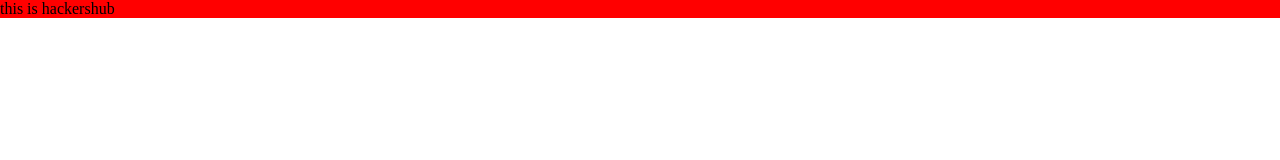
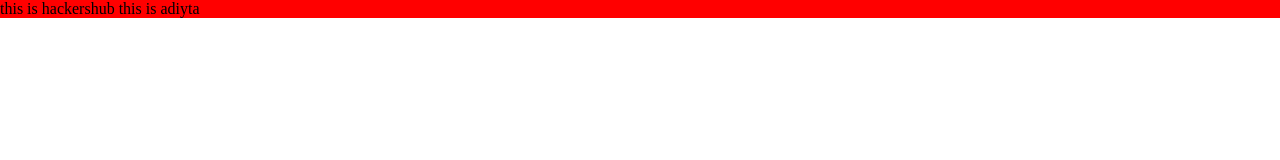
Before and after one commit to 713adii/hackershub-website, a plain HTML site: page index.html in a window 1280 px wide. Drawn offline with Linux system fonts and the light colour scheme.

Commit message:
Update index.html

```diff
--- a/index.html
+++ b/index.html
@@ -9,6 +9,6 @@
 </head>
 <body>
 
-    <p>this is hackershub </p>
+    <p>this is hackershub this is adiyta </p>
 </body>
 </html>
```
